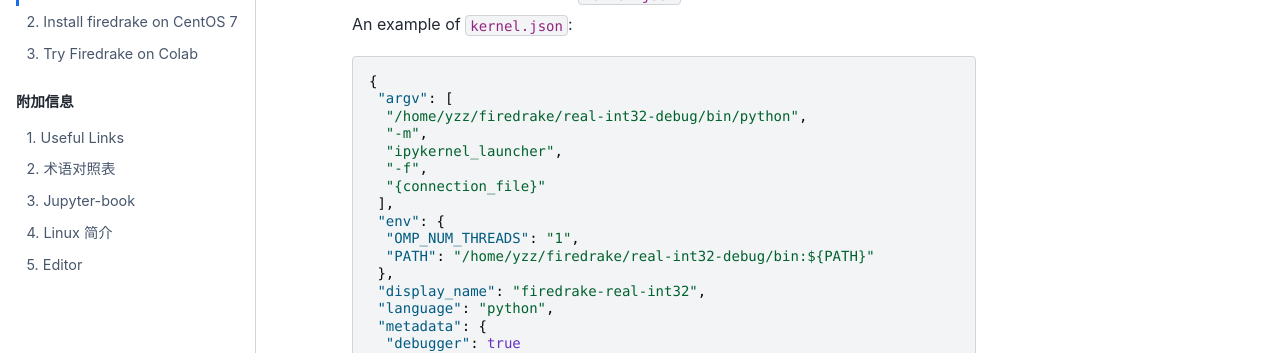
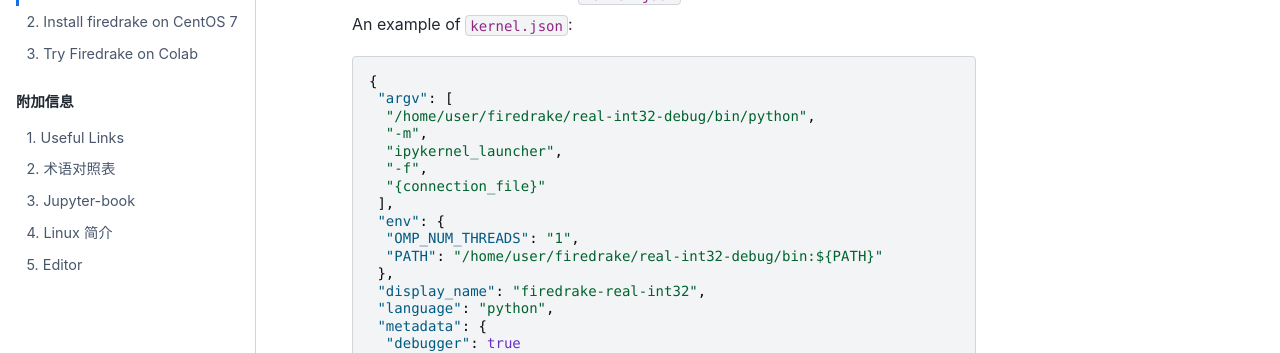
Before and after one commit to lrtfm/notes-for-firedrake, a Jupyter Book: the page built from installation/install.md, in a window 1280 px wide and 900 px high, scrolled down 2117 px. Shown: the part 251-604 px from the top of the window. Built offline with Jupyter Book 1.0.4 settings and Sphinx 7.4.7 and the Sphinx Book theme 1.1.4, drawn with Linux system fonts in a browser that asks for light colours; pages that are not in the unit, such as notebooks, are missing from menus.

Commit message:
docs: rework debugging chapter and redact personal paths
Rewrite the ReferenceGrad section, which promised an error that the
chapter's own executed output contradicts, and refresh the PETSc error
code list and the -start_in_debugger notes for PETSc 3.25 on macOS.
Replace home directory paths and the hostname in pasted tracebacks.

Co-Authored-By: Claude Opus 5 <noreply@anthropic.com>

````diff
--- a/installation/install.md
+++ b/installation/install.md
@@ -117,7 +117,7 @@ python3 download_petsc_pkgs.py -d <path/to/petsc/packages> pkgs_info.txt
         ```json
         {
          "argv": [
-          "/home/yzz/firedrake/real-int32-debug/bin/python",
+          "/home/user/firedrake/real-int32-debug/bin/python",
           "-m",
           "ipykernel_launcher",
           "-f",
@@ -125,7 +125,7 @@ python3 download_petsc_pkgs.py -d <path/to/petsc/packages> pkgs_info.txt
          ],
          "env": {
           "OMP_NUM_THREADS": "1",
-          "PATH": "/home/yzz/firedrake/real-int32-debug/bin:${PATH}"
+          "PATH": "/home/user/firedrake/real-int32-debug/bin:${PATH}"
          },
          "display_name": "firedrake-real-int32",
          "language": "python",
````
Also changed, not shown: 1 other file.
